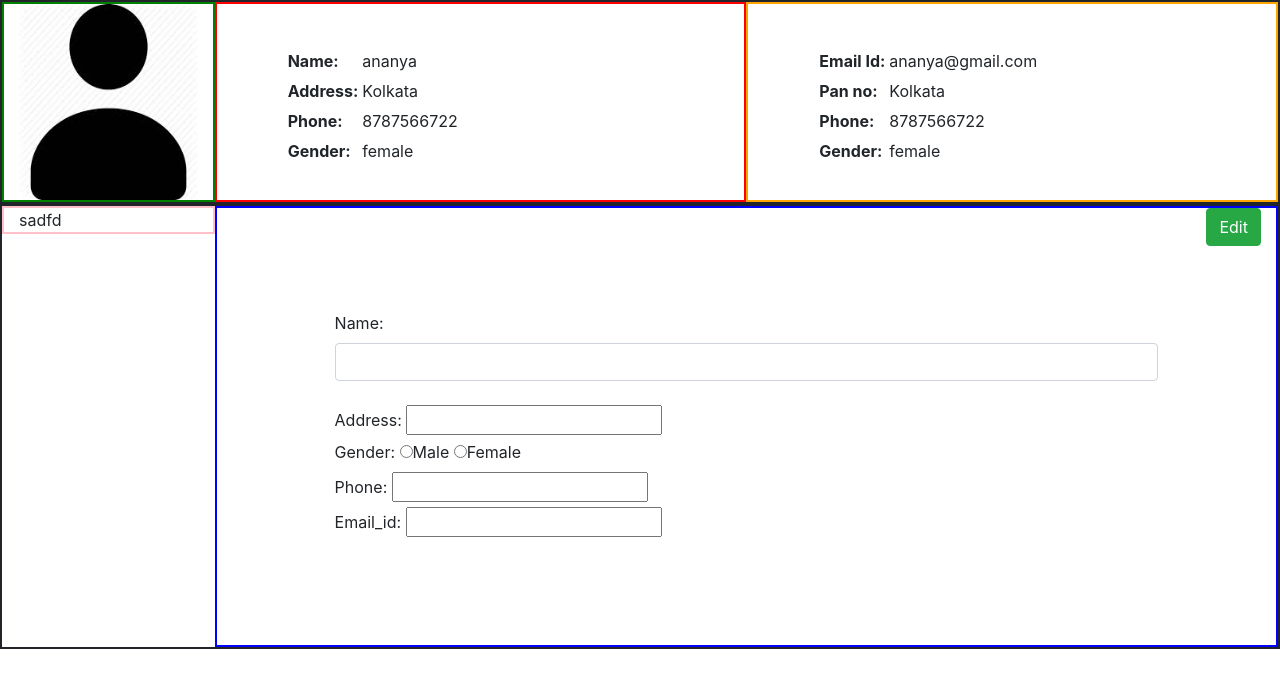
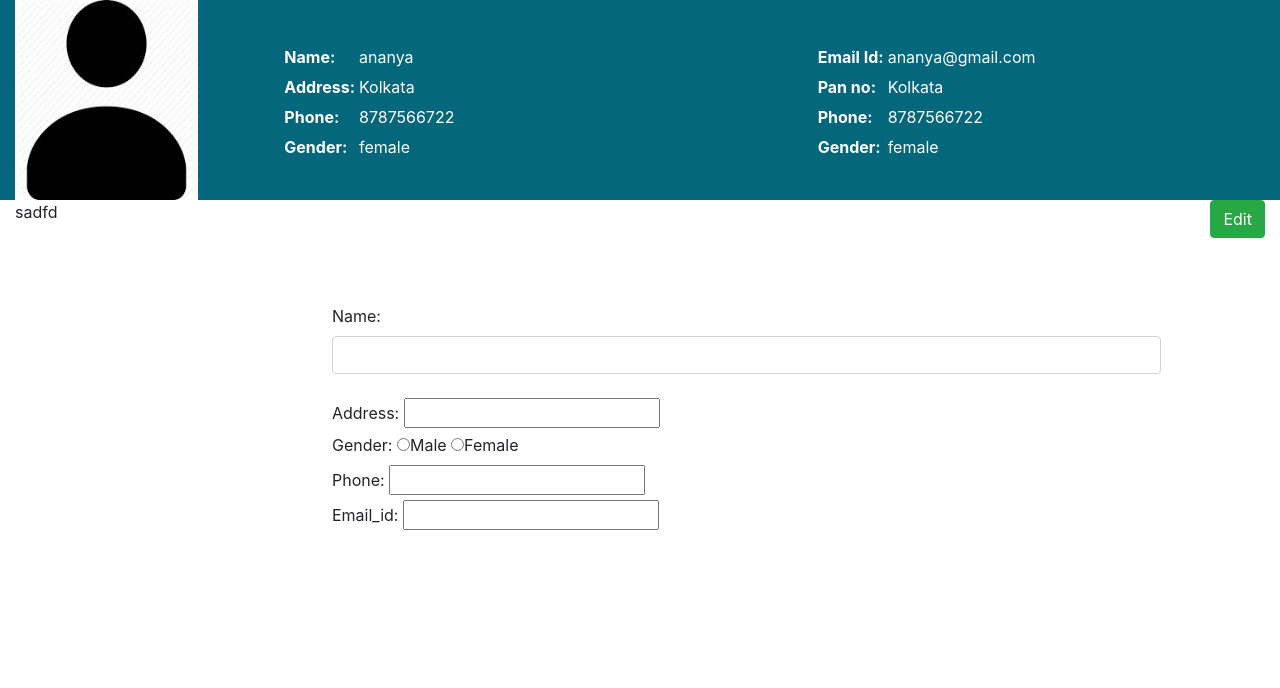
Before and after one commit to gautamrullz/fundoo, a website: page index.html at #/next in a window 1280 px wide. Both pictures are taken after a click on the button "Next". Drawn offline with nearby package versions, Linux system fonts and the light colour scheme; some packages are replaced by stand-ins of ours.

Commit message:
structure

```diff
--- a/css/style.css
+++ b/css/style.css
@@ -6,7 +6,7 @@
 #list {
 
   margin: 40px;
-
+  color: #fff;
 }
 #mar{
   padding: 3px;
--- a/template/next.html
+++ b/template/next.html
@@ -1,12 +1,12 @@
 <div class="container-fluid">
 
-  <div class="row" style=" border:2px solid">
-    <div class="col-lg-2 col-sm-4 " style="height:200px; border:2px solid green">
+  <div class="row" style="; background-color:#04677c">
+    <div class="col-lg-2 col-sm-4 " style="height:200px;">
 
       <img id="profile_pic" src="../images/images.jpg" />
 
     </div>
-    <div class="col-lg-5 col-sm-4 " style="height:200px; border:2px solid red">
+    <div class="col-lg-5 col-sm-4 " style="height:200px;">
 
 
       <div class="col-lg-12" >
@@ -34,7 +34,7 @@
 
 
     </div>
-        <div class="col-lg-5 col-sm-4 " style="height:200px; border:2px solid orange">
+        <div class="col-lg-5 col-sm-4 " style="height:200px;">
 
             <div class="col-lg-12">
               <table ng-repeat="x in dum.header" id="list">
@@ -65,11 +65,11 @@
 
 
 
-  <div class="row" id="secondrow" style="height:100%; border:2px solid">
-    <div class="col-lg-2 col-sm-4" style="height:100%; border:2px solid pink">
+  <div class="row" id="secondrow" style="height:100%;">
+    <div class="col-lg-2 col-sm-4" style="height:100%;">
       sadfd
     </div>
-    <div class="col-lg-10 col-sm-8" style="height:100%; border:2px solid blue">
+    <div class="col-lg-10 col-sm-8" style="height:100%;">
       <button type="button" class="btn btn-success" id="edit" ng-click="save=!save;cancel=!cancel" ng-hide="edit" >Edit</button>
 
       <div class="detail">
```
